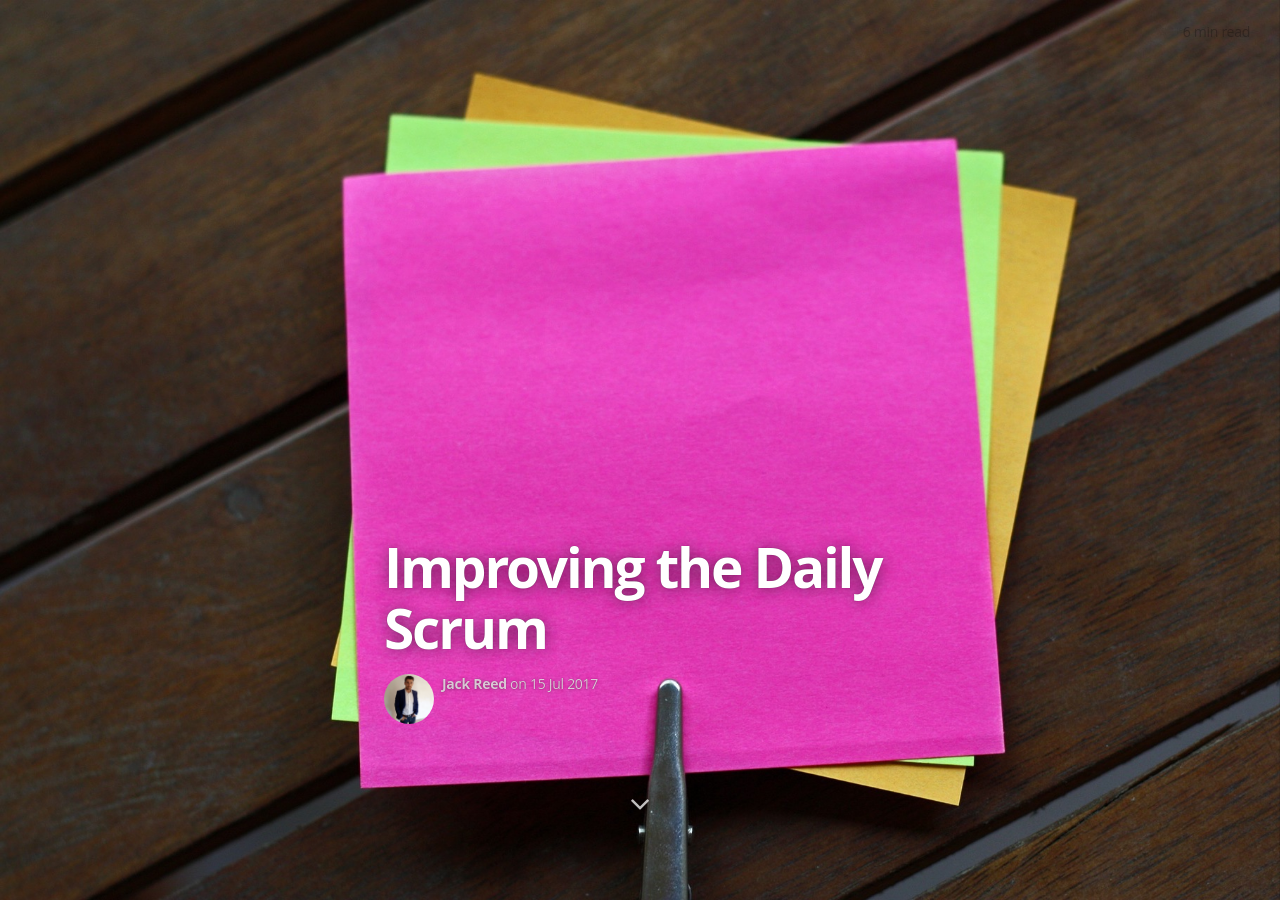
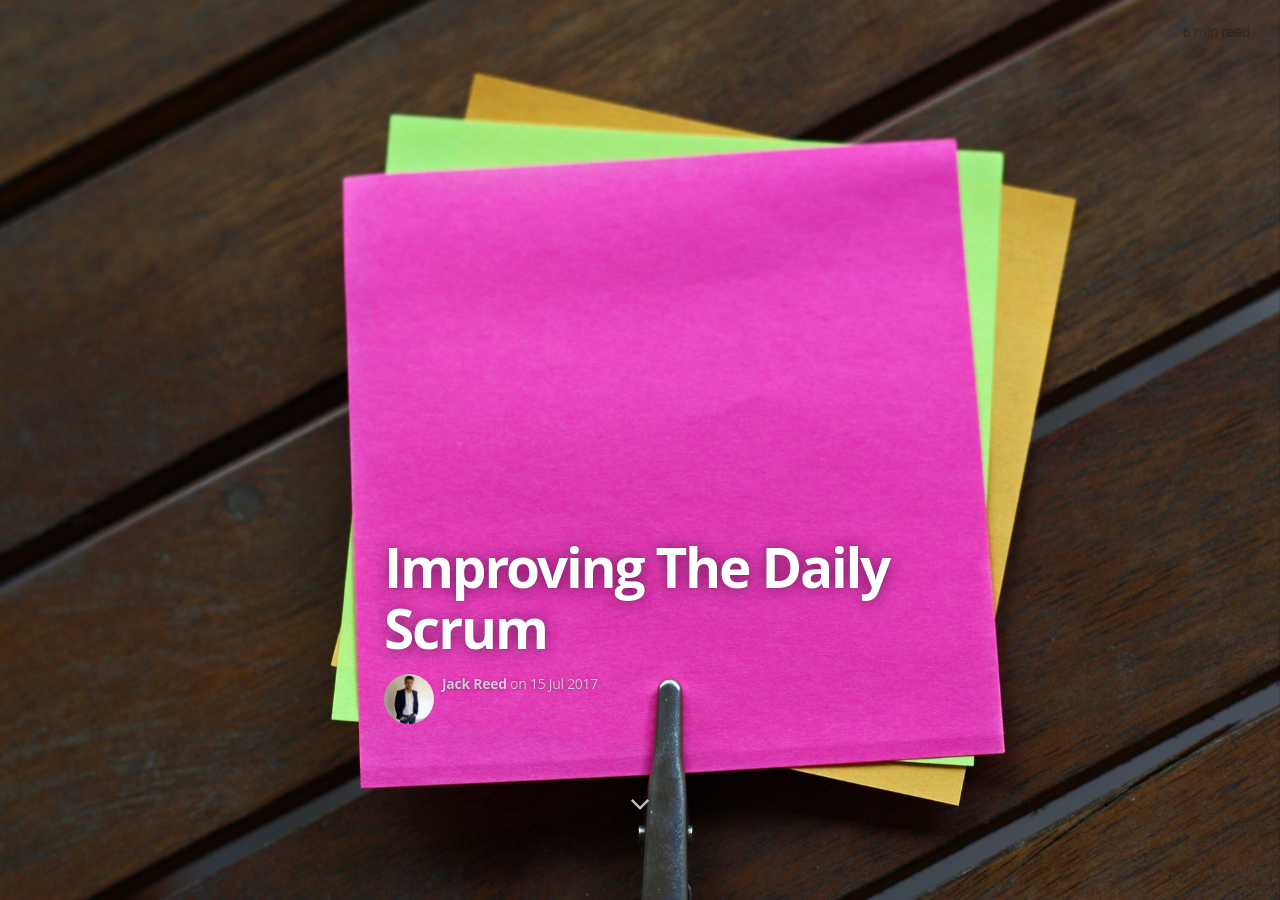
Before and after one commit to IamJackReed/JackReed, a Jekyll site: the page built from _posts/2017-07-15-improving-the-daily-scrum.markdown, in a window 1280 px wide and 900 px high. Built offline with Jekyll 4.4.1, drawn with Linux system fonts in a browser that asks for light colours; nearby versions of some CDN libraries; some web fonts are replaced; comment, search, counter and statistics services are not loaded.

```diff
--- a/_posts/2017-07-15-improving-the-daily-scrum.markdown
+++ b/_posts/2017-07-15-improving-the-daily-scrum.markdown
@@ -1,6 +1,6 @@
 ---
 layout: post
-title:  "Improving the Daily Scrum"
+title:  "Improving The Daily Scrum"
 date:   2017-07-15 15:00:00
 categories:
 tags:
```
